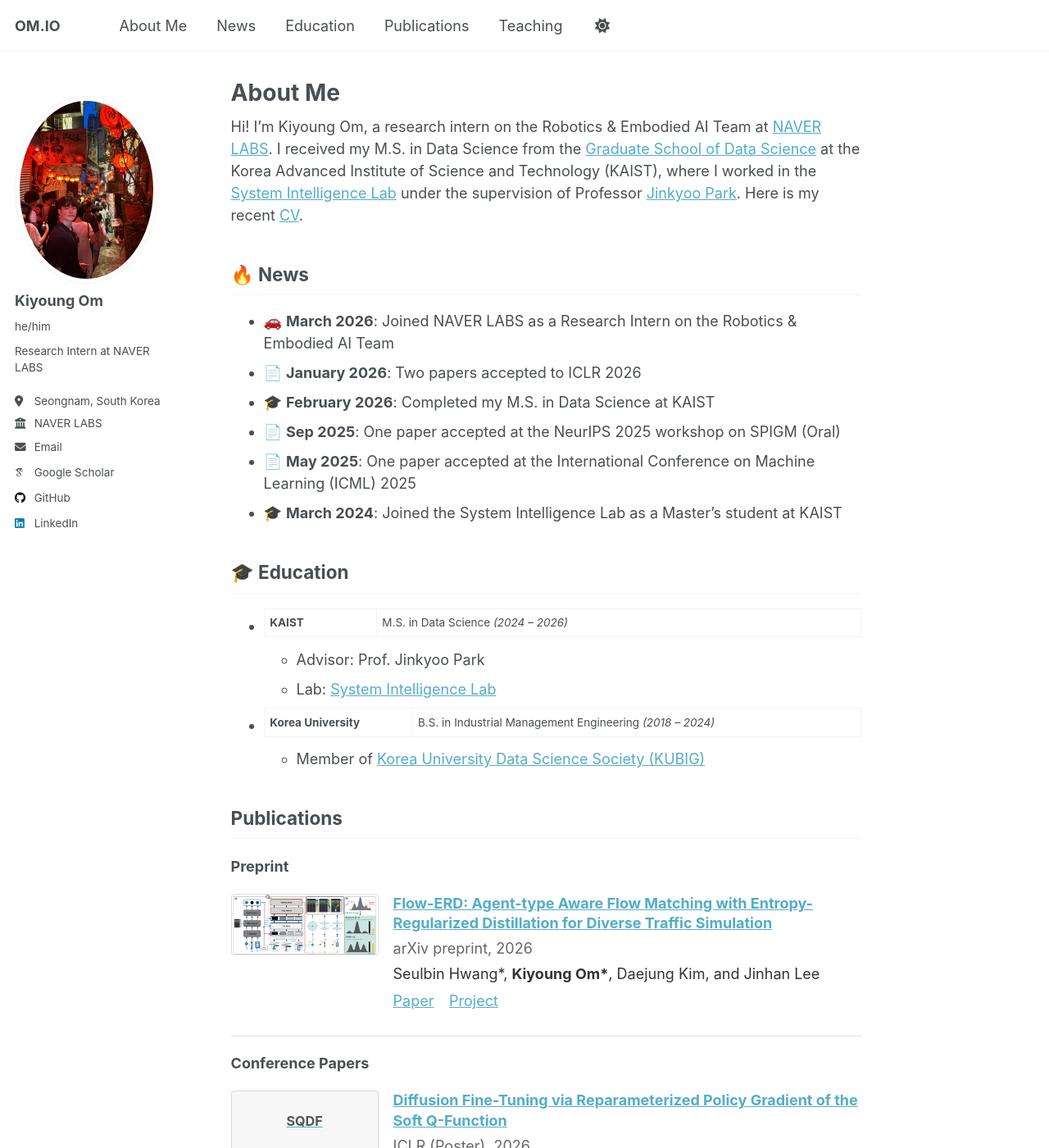
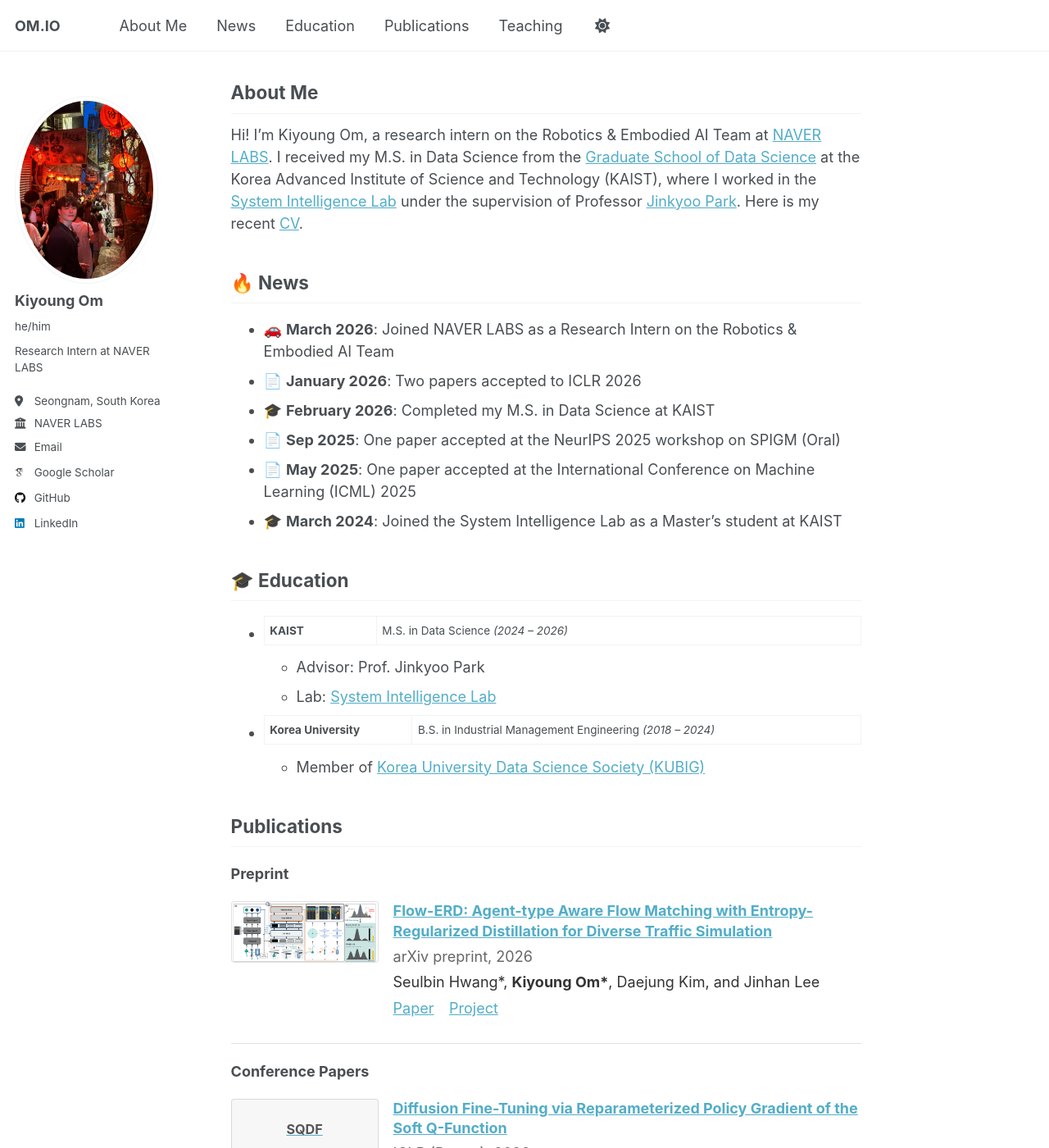
Before and after one commit to umkiyoung/umkiyoung.github.io, a Jekyll site: the page built from _pages/about.md, in a window 1280 px wide and 1400 px high. Shown: the whole window at 82% size. Built offline with Jekyll 4.4.1, drawn with Linux system fonts in a browser that asks for light colours; some web fonts are replaced.

Commit message:
Refine homepage heading hierarchy

```diff
--- a/assets/css/main.scss
+++ b/assets/css/main.scss
@@ -48,6 +48,22 @@ html {
 
 .page__content h2 {
   scroll-margin-top: 5rem;
+}
+
+.page__title#about-me {
+  scroll-margin-top: 5rem;
+  padding-bottom: 0.5em;
+  font-size: $type-size-4;
+  line-height: 1.25;
+  border-bottom: 1px solid var(--global-border-color);
+}
+
+.page__content #teaching ~ .list__item .archive__item-title {
+  margin-top: 0.75rem;
+  margin-bottom: 0.2rem;
+  font-family: $sans-serif;
+  font-size: $type-size-5;
+  line-height: 1.35;
 }
 
 .section-subheading {
```
